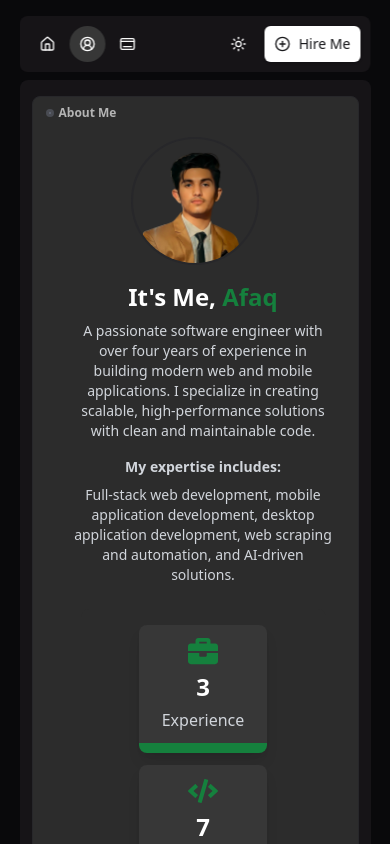
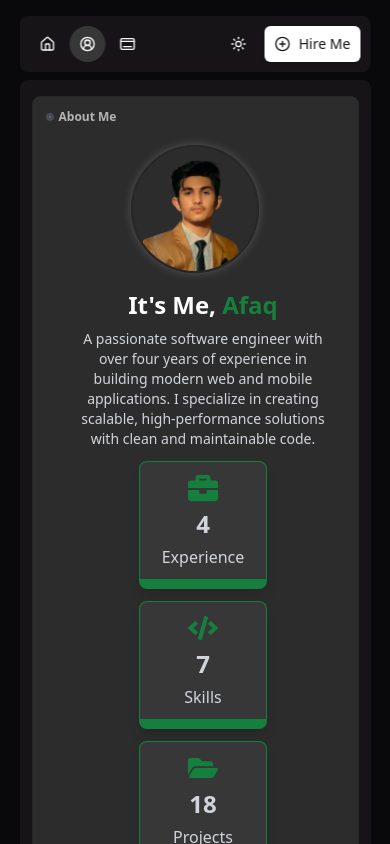
Before and after one commit to mafaqatiq/frontend, a Next.js app: page /profile in a window 390 px wide. Shown: the top 844 px of the page. Built offline with nearby package versions, Linux system fonts and the light colour scheme.

Commit message:
did some update in design

```diff
--- a/app/(root)/profile/page.tsx
+++ b/app/(root)/profile/page.tsx
@@ -25,17 +25,17 @@ const Profile = () => {
         className="skills scroll-mt-24 dark:bg-[#2c2c2c] bg-[#FDFDFD] rounded-lg mt-2 mx-2 lg:mx-0 sm:mx-0 sm:mt-0 lg:mt-0 border"
       >
         {/* About Me Header */}
-        <div className="flex justify-between sm:mx-6 sm:py-6 py-2 lg:mx-6 lg:py-4">
+        <div className="flex justify-between sm:mx-6 sm:py-6 py-3 lg:mx-6 lg:py-4">
           <div className="flex items-center px-4 sm:px-0 lg:px-0 py-0">
             <span className="relative flex justify-center items-center w-0.5 h-0.5 sm:w-1 sm:h-1 lg:w-1 lg:h-1 dark:bg-gray-500 bg-gray-500 rounded-full lg:mr-2 mr-2 animate-pulse before:content-[''] before:absolute before:w-2 before:h-2 lg:before:w-4 lg:before:h-4 before:rounded-full before:bg-gray-500 before:opacity-50 before:animate-wave"></span>
-            <span className="lg:ml-1.5 sm:text-base lg:text-lg text-xs font-semibold text-[#959595] dark:text-[#b5b5b5]">
+            <span className="lg:ml-1.5  sm:text-base lg:text-lg text-xs font-semibold text-[#959595] dark:text-[#b5b5b5]">
               About Me
             </span>
           </div>
         </div>
 
         {/* About Me Section */}
-        <div className="px-6 pb-6 flex flex-col-reverse lg:flex-row items-center lg:items-center">
+        <div className="px-6 pb-0 flex flex-col-reverse lg:flex-row items-center lg:items-center">
           {/* Left Side - Text */}
           <div className="lg:w-2/3 sm:mt-6 lg:text-left sm:text-left mt-4 lg:mt-0 pl-4">
             <h2 className="text-2xl lg:text-3xl font-bold text-center sm:text-left lg:text-left text-[#333] dark:text-white">
@@ -44,14 +44,10 @@ const Profile = () => {
             <p className="mt-2 text-gray-600 text-center sm:text-left lg:text-left dark:text-gray-300 text-sm sm:text-lg lg:text-lg">
               A passionate software engineer with over four years of experience in building modern web and mobile applications. I specialize in creating scalable, high-performance solutions with clean and maintainable code.
             </p>
-            <p className="mt-4 text-gray-600 font-bold dark:text-gray-300 text-center sm:text-left lg:text-left text-sm sm:text-lg lg:text-lg">
+            <p className="mt-3 text-gray-600 font-bold sm:inline-block lg:inline-block hidden dark:text-gray-300 text-center sm:text-left lg:text-left text-sm sm:text-lg lg:text-lg">
               My expertise includes:
             </p>
 
-            {/* Mobile: Paragraph */}
-            <div className="block sm:hidden mt-2 text-gray-600 dark:text-gray-300 text-sm text-center sm:text-left lg:text-left">
-              Full-stack web development, mobile application development, desktop application development, web scraping and automation, and AI-driven solutions.
-            </div>
 
 
             {/* Larger Screens: Bullet Points */}
@@ -60,7 +56,7 @@ const Profile = () => {
               <li>Mobile application development</li>
               <li>Desktop application development</li>
             </ul>
-            <section className="skills  scroll-mt-24 dark:bg-[#2c2c2c] bg-[#FDFDFD] rounded-lg mt-6 mx-2 lg:mx-0 sm:mx-0 sm:mt-14 lg:mt-2 lg:mb-8    ">
+            <section className="dark:bg-[#2c2c2c] bg-[#FDFDFD] rounded-lg my-3 mx-2 lg:mx-0 sm:mx-0 sm:mt-14 lg:mt-6 lg:mb-6    ">
         <CountSection />
       </section>
           </div>
@@ -72,7 +68,7 @@ const Profile = () => {
               alt="Afaq's Profile"
               width={250}
               height={250}
-              className="w-32 h-32 sm:w-60 sm:h-60 lg:w-72 lg:h-72 sm:rounded-2xl rounded-full lg:rounded-full object-cover  border-2 md:dark:animate-pulse-glow md:animate-light-pulse-glow"
+              className="w-32 h-32 sm:w-60 sm:h-60 lg:w-72 lg:h-72 sm:rounded-2xl rounded-full lg:rounded-full object-cover  border-2 md:dark:animate-pulse-glow md:animate-light-pulse-glow dark:animate-mobile-pulse-glow animate-mobile-light-pulse-glow"
             />
           </div>
         </div>
--- a/components/CountSection.tsx
+++ b/components/CountSection.tsx
@@ -4,7 +4,7 @@ import { useInView } from "react-intersection-observer";
 import { motion } from "framer-motion";
 
 const stats = [
-  { icon: <FaBriefcase />, endVal: 3, label: "Experience" },
+  { icon: <FaBriefcase />, endVal: 4, label: "Experience" },
   { icon: <FaCode />, endVal: 7, label: "Skills" },
   { icon: <FaFolderOpen />, endVal: 18, label: "Projects" },
   { icon: <FaHandshake />, endVal: 25, label: "Clients" },
@@ -35,7 +35,7 @@ const CountSection = () => {
   }, [inView, hasAnimated]);
 
   return (
-    <div ref={ref} className="flex flex-wrap   gap-3 w-full max-w-6xl mx-auto py-4 justify-center">
+    <div ref={ref} className="flex flex-wrap   gap-3 w-full max-w-6xl mx-auto py-0 lg:justify-start  sm:justify-start justify-center">
       {stats.map((item, idx) => (
         <motion.div
           key={idx}
@@ -43,18 +43,18 @@ const CountSection = () => {
           whileInView={{ opacity: 1, y: 0 }}
           transition={{ duration: 0.6, delay: idx * 0.2 }}
           viewport={{ once: true }}
-          className="w-32 h-32 flex pt-2 pb-2 flex-col justify-around items-center bg-white hover:bg-[#fdfdfd] dark:hover:bg-[#353434] dark:bg-[#373737] rounded-lg border-b-[10px] border-green-700 text-white shadow-lg text-center"
+          className="w-32 h-32 flex pt-2 pb-2 flex-col justify-around border items-center bg-white hover:bg-[#fdfdfd] dark:hover:bg-[#353434] dark:bg-[#373737] rounded-lg border-b-[10px] border-green-700 text-white shadow-lg text-center"
         >
           <div className="text-3xl text-green-700">{item.icon}</div>
           <span
             ref={(el) => {
               counters.current[idx] = el;
             }}
-            className="text-2xl font-semibold"
+            className="text-2xl dark:text-gray-300 text-gray-600 font-semibold"
           >
             0
           </span>
-          <span className="text-gray-300 text-base">{item.label}</span>
+          <span className="dark:text-gray-300 text-gray-600 text-base">{item.label}</span>
         </motion.div>
       ))}
     </div>
--- a/components/HeroScetion.tsx
+++ b/components/HeroScetion.tsx
@@ -166,7 +166,7 @@ const HeroScetion = () => {
             transition={{ duration: 0.8, ease: "easeOut" }}
             className="flex-1 flex justify-center items-center "
           >
-            <div className="lg:my-6 sm:max-w-52 dark:animate-mobile-pulse-glow md:dark:animate-pulse-glow md:animate-light-pulse-glow lg:max-w-xs max-w-24 rounded-full dark:bg-[#27272a]  bg-[#5a5959]  flex justify-center items-center overflow-hidden">
+            <div className="lg:my-6 sm:max-w-52 dark:animate-mobile-pulse-glow animate-mobile-light-pulse-glow md:dark:animate-pulse-glow md:animate-light-pulse-glow lg:max-w-xs max-w-24 rounded-full dark:bg-[#27272a]  bg-[#5a5959]  flex justify-center items-center overflow-hidden">
               <Image
                 src="/bg-remove.png"
                 alt="Portfolio"
```
